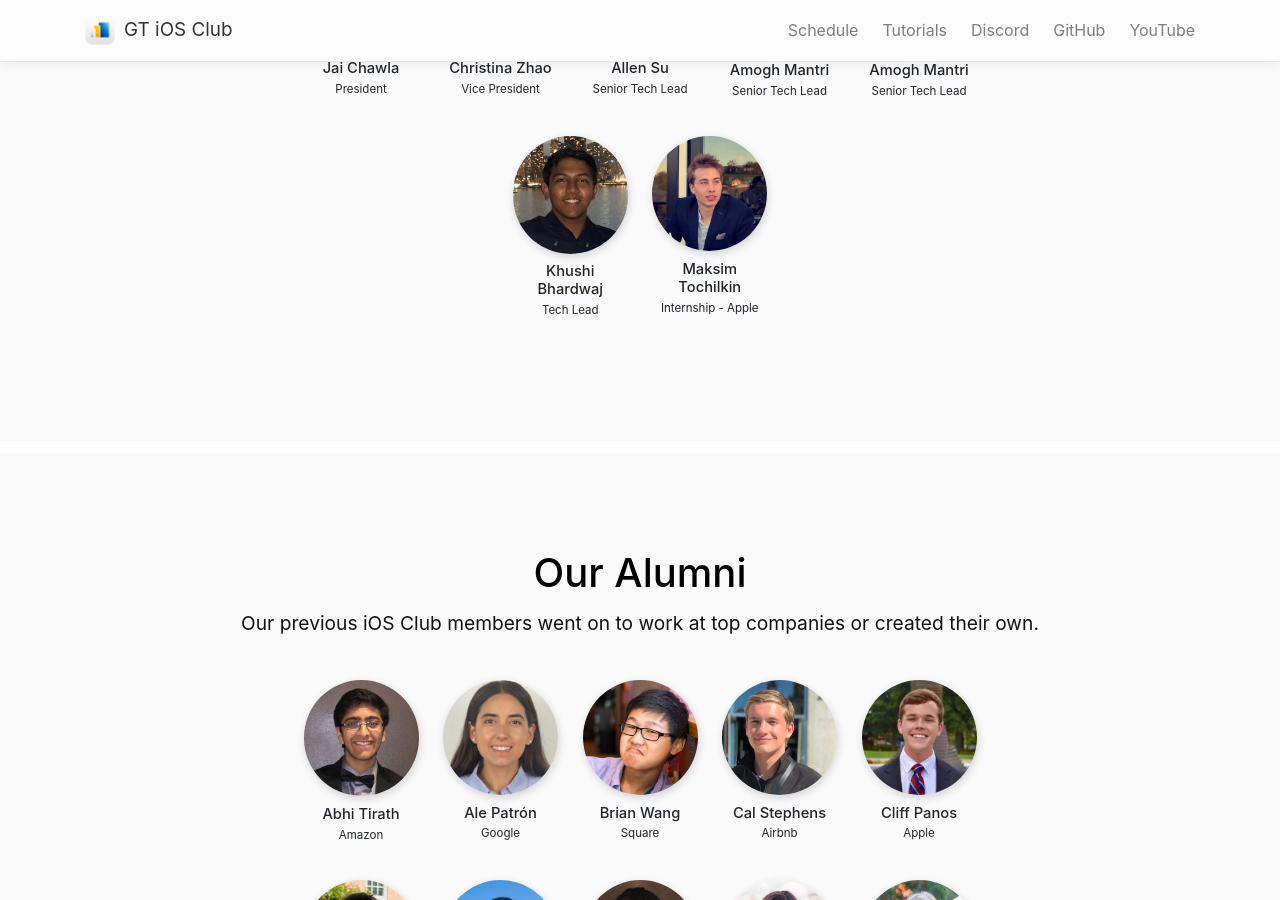
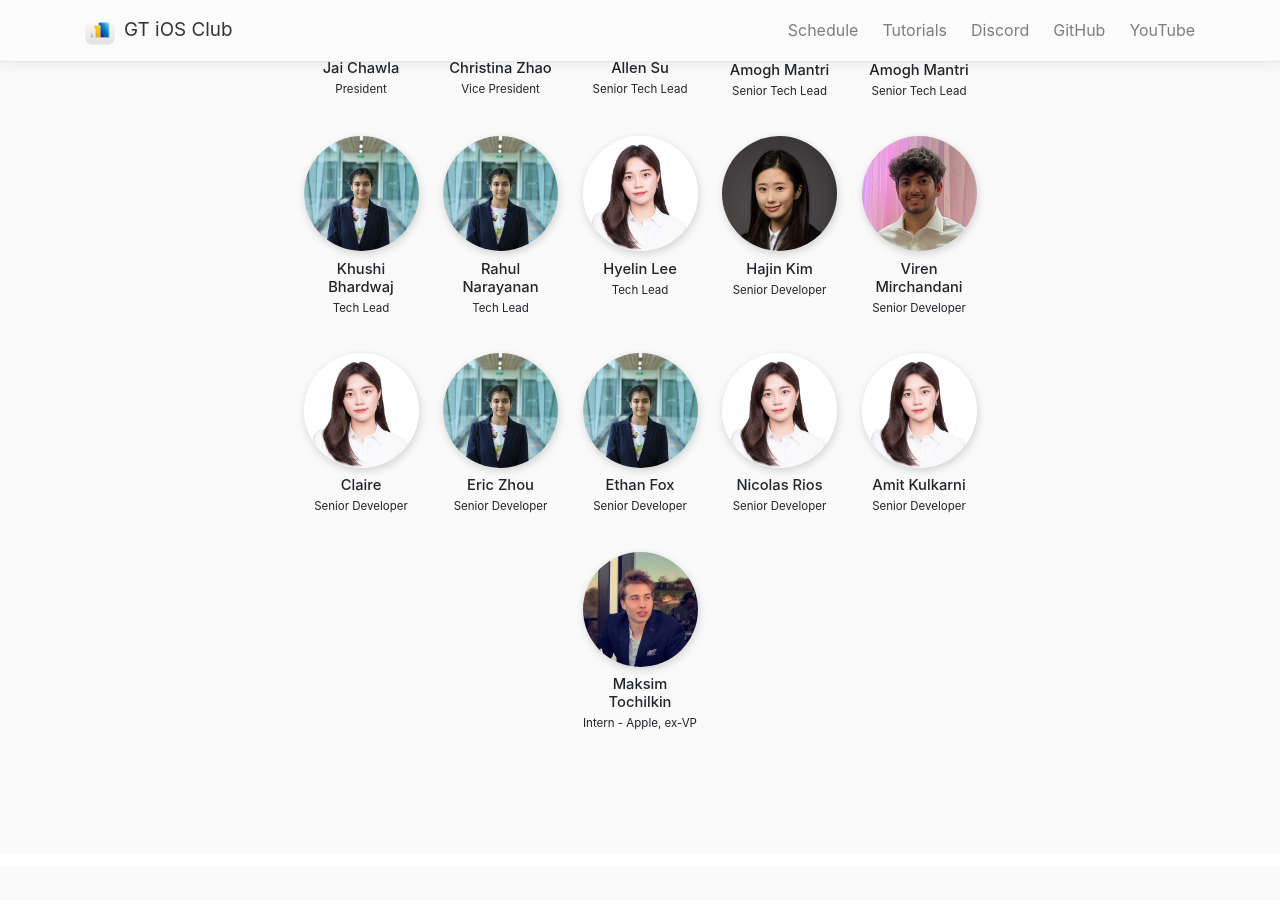
Before and after one commit to gtiosclub/gtios.club, a Jekyll site: the page built from index.md, in a window 1280 px wide and 900 px high, scrolled down 1791 px. Built offline with Jekyll 4.4.1, drawn with Linux system fonts in a browser that asks for light colours; nearby versions of some CDN libraries; comment, search, counter and statistics services are not loaded.

Commit message:
added all officers

```diff
--- a/_data/officers/team.yml
+++ b/_data/officers/team.yml
@@ -19,21 +19,69 @@
   pic: "/images/home/officers/amogh.jpeg"
   website: "https://www.linkedin.com/in/amoman/"
 
-
 - name: "Amogh Mantri"
   job: "Senior Tech Lead"
   pic: "/images/home/officers/amogh.jpeg"
   website: "https://www.linkedin.com/in/amoman/"
 
-
 - name: "Khushi Bhardwaj"
   job: "Tech Lead"
-  pic: "/images/home/officers/amogh.jpeg"
+  pic: "/images/home/officers/khushi.jpg"
   website: "https://www.linkedin.com/in/khushibhardwaj/"
+
+- name: "Rahul Narayanan"
+  job: "Tech Lead"
+  pic: "/images/home/officers/khushi.jpg"
+  website: "https://www.linkedin.com/in/rahul-ozhur-narayanan-0899a8217/"
+
+- name: "Hyelin Lee"
+  job: "Tech Lead"
+  pic: "/images/home/officers/hyelin.jpg"
+  website: "https://www.linkedin.com/in/lhyelinn/"
+
+
+
+
+
+- name: "Hajin Kim"
+  job: "Senior Developer"
+  pic: "/images/home/officers/hajin.jpg"
+  website: "https://www.linkedin.com/in/hajin-kim-3015121a1/"
+
+- name: "Viren Mirchandani"
+  job: "Senior Developer"
+  pic: "/images/home/officers/viren.jpg"
+  website: "https://www.linkedin.com/in/viren-m/"
+
+- name: "Claire"
+  job: "Senior Developer"
+  pic: "/images/home/officers/hyelin.jpg"
+  website: "https://www.linkedin.com/in/lhyelinn/"
+
+- name: "Eric Zhou"
+  job: "Senior Developer"
+  pic: "/images/home/officers/khushi.jpg"
+  website: "https://www.linkedin.com/in/ericzhou000/"
+
+- name: "Ethan Fox"
+  job: "Senior Developer"
+  pic: "/images/home/officers/khushi.jpg"
+  website: "https://www.linkedin.com/in/iwatger/"
+
+- name: "Nicolas Rios"
+  job: "Senior Developer"
+  pic: "/images/home/officers/hyelin.jpg"
+  website: "https://www.linkedin.com/in/nicolas-rios/"
+
+- name: "Amit Kulkarni"
+  job: "Senior Developer"
+  pic: "/images/home/officers/hyelin.jpg"
+  website: "https://www.linkedin.com/in/amitkulk123/"
+
 
 
 
 - name: "Maksim Tochilkin"
-  job: "Internship - Apple"
+  job: "Intern - Apple, ex-VP"
   pic: "/images/home/officers/maksim.jpg"
   website: "https://github.com/atlant04"
```
Also changed, not shown: images/home/officers/amit.jpg (added), images/home/officers/eric.jpg (added), images/home/officers/ethan.jpg (added), images/home/officers/hajin.jpg (added), images/home/officers/hyelin.jpg (added), images/home/officers/nico.jpg (added), images/home/officers/viren.jpg (added), 2 other files.
